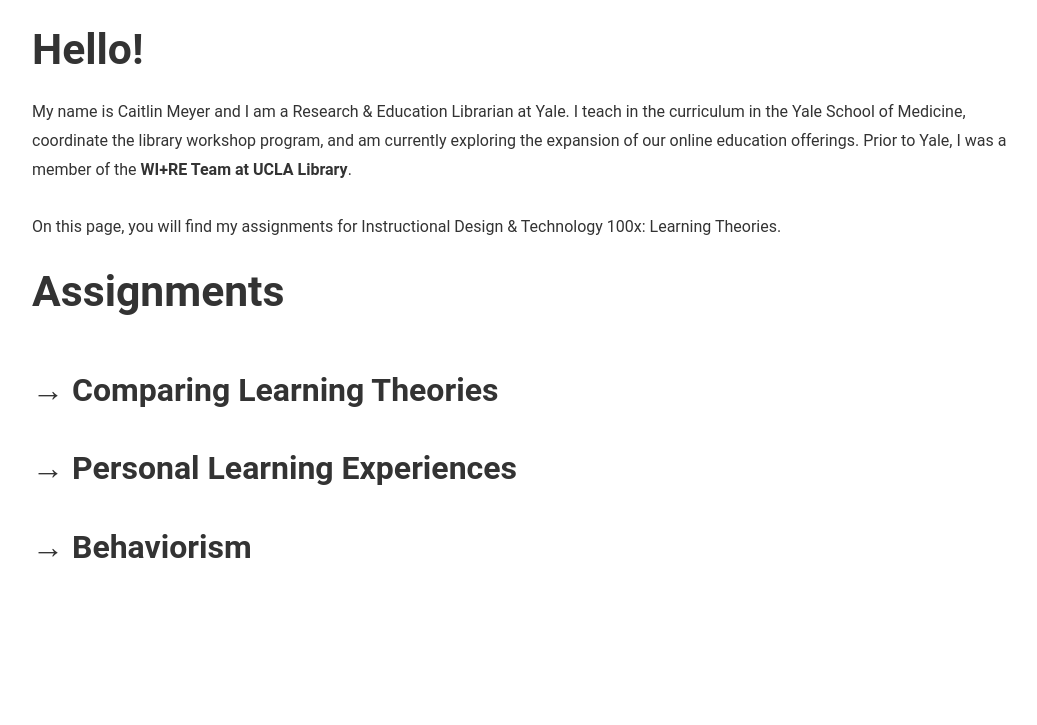
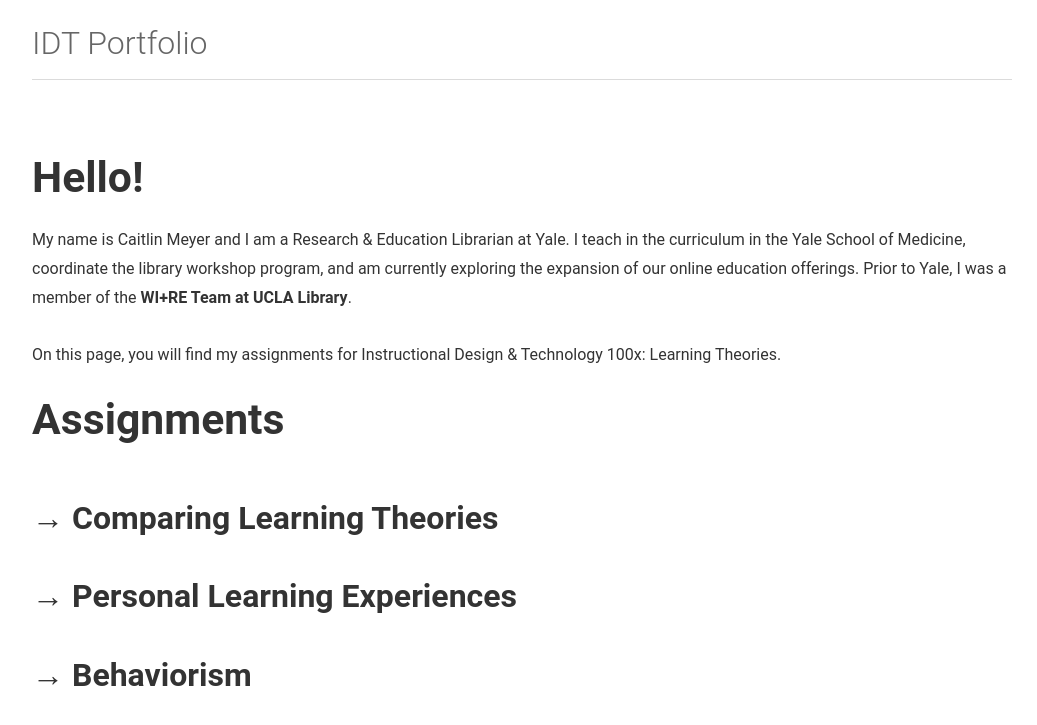
Before and after one commit to caitlinmeyer/IDT, a Jekyll site: the page built from index.html, in a window 1280 px wide. Shown: the top 725 px of the page, without its empty margins (118-1155 px from the left). Built offline with Jekyll 4.4.1, drawn with Linux system fonts in a browser that asks for light colours; the list of posts is cut into pages by our own code.

Commit message:
Update header.html

```diff
--- a/_includes/header.html
+++ b/_includes/header.html
@@ -1,21 +1,21 @@
-<!-- <header id="header" class="parent justify-spaceBetween">
+<header id="header" class="parent justify-spaceBetween">
   <div class="inner w100 relative">
     <span class="f-left">
       <a href="{{ site.baseurl }}/">
         <h1>
-          <span>Caitlin Meyer</span>
+          <span>IDT Portfolio</span>
         </h1>
       </a>
     </span>
     <span id="nav-links" class="absolute right bottom">
-      <!-- Nav pages
+      <!-- Nav pages -->
 	    {% for page in site.pages %}
 	      {% if page.layout == "page" %}
 	        <a href="{% if site.baseurl == "/" %}{{ page.url }}{% else %}{{ page.url | prepend: site.baseurl }}{% endif %}" title="{{ page.title }}">{{ page.title }}</a>
 	      {% endif %}
 	    {% endfor %}
 
-      <!-- Nav links
+      <!-- Nav links -->
 	    {% include link.html %}
 
     </span>
```
